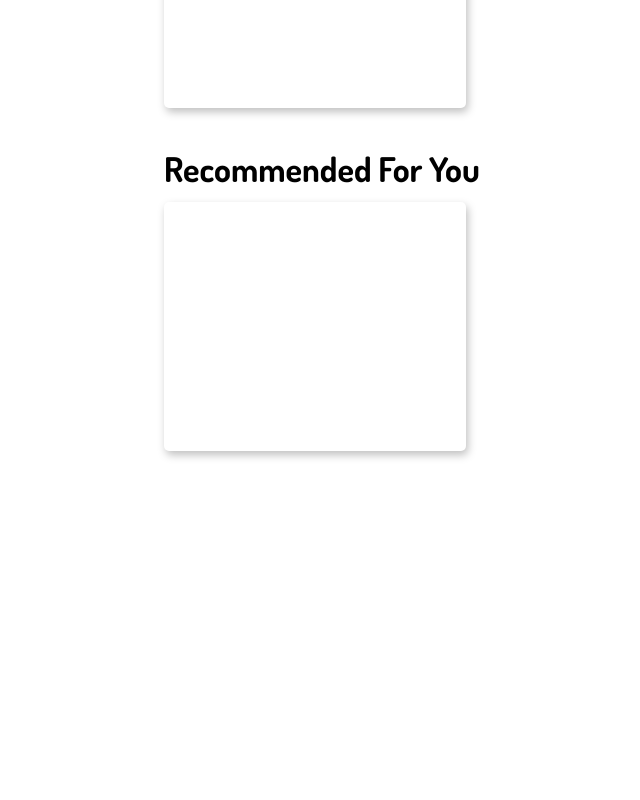
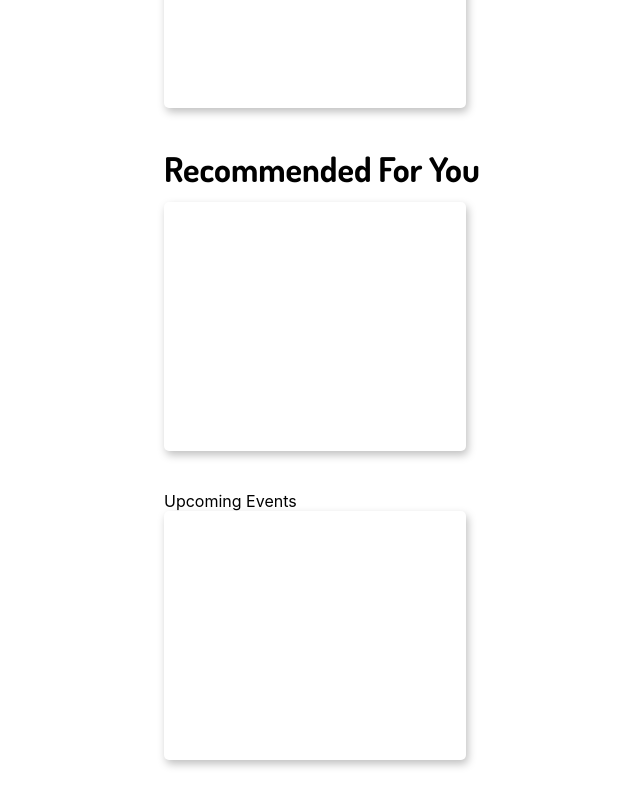
Before and after one commit to khanhcodes/DawgExplore, a React (Create React App) app in the folder front-end/: page / in a window 1280 px wide. Shown: the part 589-1389 px from the top of the page, without its empty margins (16-656 px from the left). Before the commit the page ends 1080 px from the top, so only its background shows below. Built offline with nearby package versions, Linux system fonts and the light colour scheme; no server answers.

Commit message:
Add an-upcoming-event-section

```diff
--- a/front-end/src/pages/Home.tsx
+++ b/front-end/src/pages/Home.tsx
@@ -102,6 +102,11 @@ class Home extends React.Component<Props> {
               <div className={classes.sectionTitle}>Recommended For You</div>
               <div className={classes.box} />
             </div>
+
+            <div className={classes.section}>
+              <div className-={classes.sectionTitle}>Upcoming Events</div>
+              <div className={classes.box} />
+            </div>
           </div>
         </div>
       </div>
```
